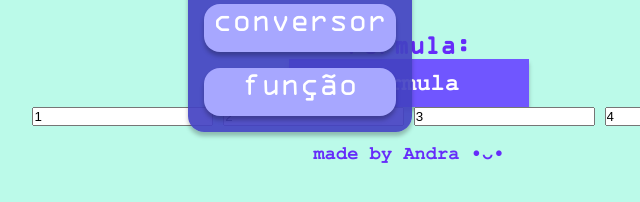
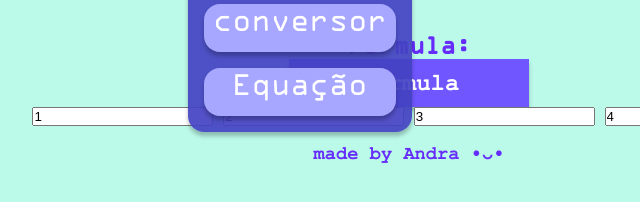
Before and after one commit to Andra-sun/calculator, a plain HTML site: page html/area.html in a window 1280 px wide. Both pictures are taken after a click on the button "Menu". Shown: the part 146-348 px from the top of the page, 231-871 px from the left. Drawn offline with Linux system fonts and the light colour scheme.

Commit message:
Update area.html

```diff
--- a/html/area.html
+++ b/html/area.html
@@ -15,7 +15,7 @@
             <ul class="opc">
               <a href="area.html"><li>area</li></a>
               <a href="conversor.html"><li>conversor</li></a>
-              <a href="funcao.html"><li>função</li></a>
+              <a href="funcao.html"><li>Equação</li></a>
             </ul>
             <h1 id="titulo2">Area</h1>
             <button id="toggle">
```
